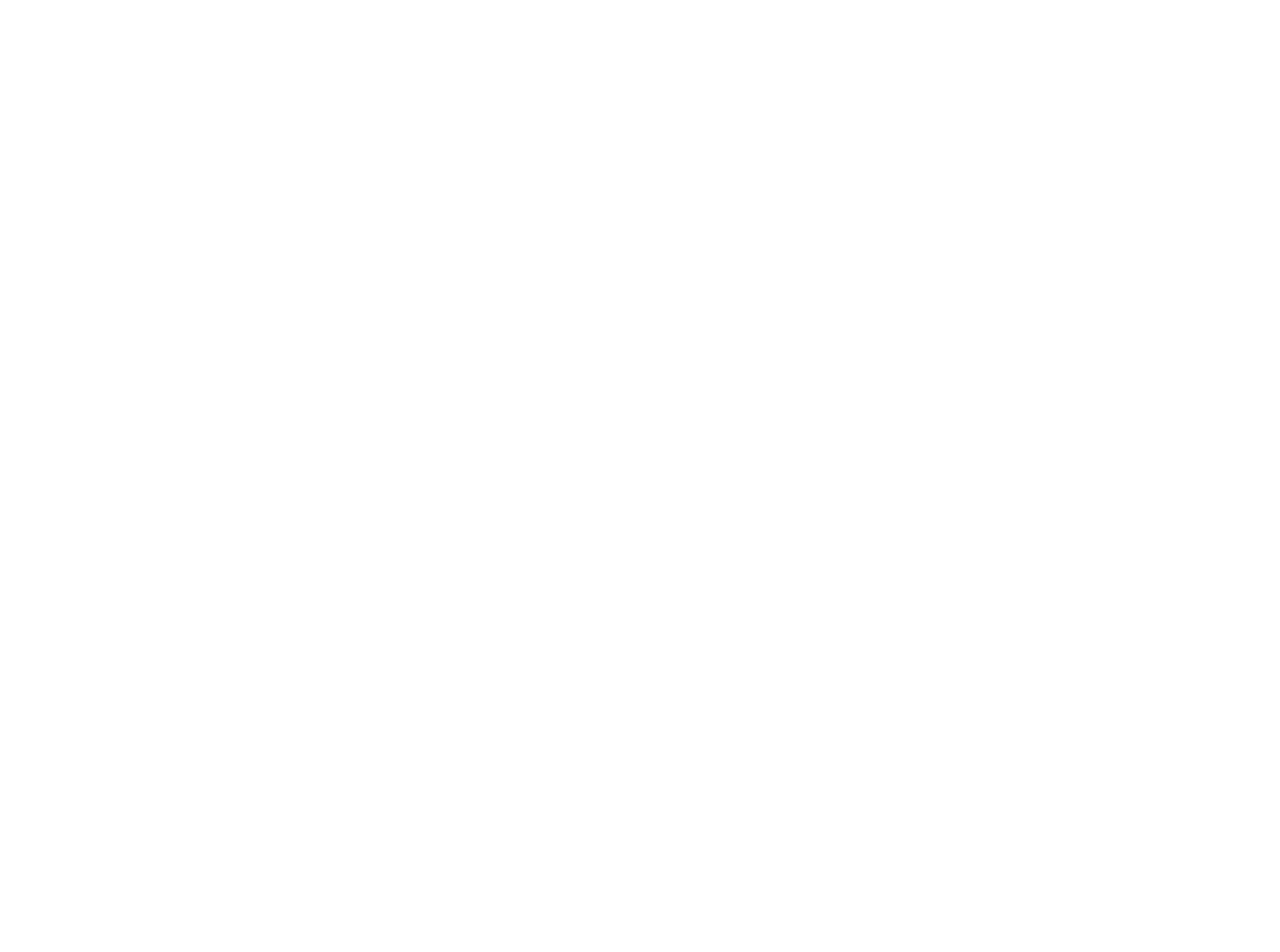
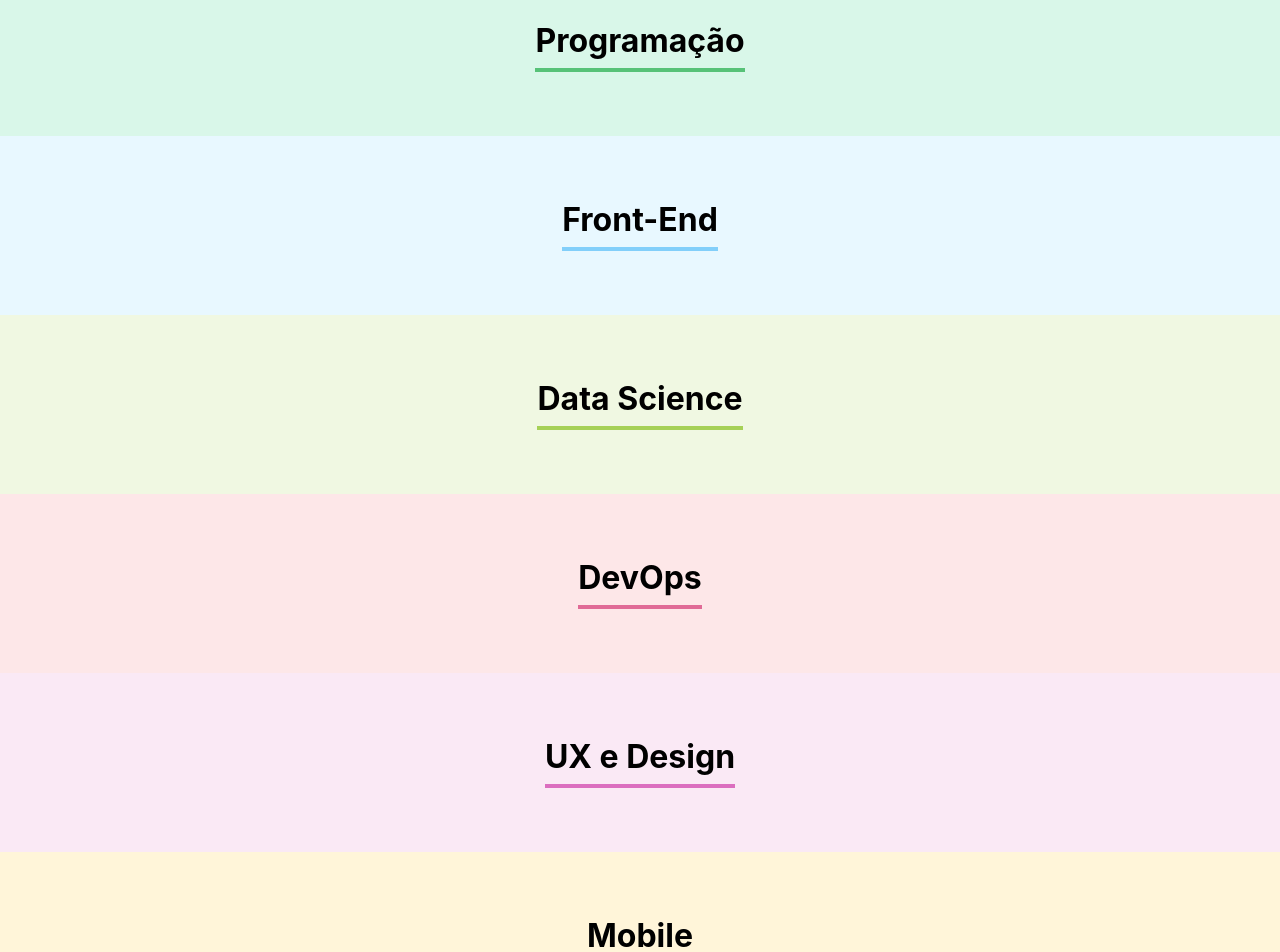
Before and after one commit to PedroHPAlmeida/organo-curso-react-alura, a React (Create React App) app: page / in a window 1280 px wide. Shown: the part 1520-2472 px from the top of the page. Before the commit the page ends 1477 px from the top, so only its background shows below. Built offline with nearby package versions, Linux system fonts and the light colour scheme.

Commit message:
adicionando componente Time

```diff
--- a/src/App.js
+++ b/src/App.js
@@ -1,8 +1,47 @@
 import { useState } from 'react';
 import Banner from './componentes/Banner';
 import Formulario from './componentes/Formulario';
+import Time from './componentes/Time';
 
 function App() {
+
+  const times = [
+    {
+      nome: 'Programação',
+      corPrimaria: '#57C278',
+      corSecundaria: '#D9F7E9'
+    },
+    {
+      nome: 'Front-End',
+      corPrimaria: '#82CFFA',
+      corSecundaria: '#E8F8FF'
+    },
+    {
+      nome: 'Data Science',
+      corPrimaria: '#A6D157',
+      corSecundaria: '#F0F8E2'
+    },
+    {
+      nome: 'DevOps',
+      corPrimaria: '#E06B96',
+      corSecundaria: '#FDE7E8'
+    },
+    {
+      nome: 'UX e Design',
+      corPrimaria: '#DB6EBF',
+      corSecundaria: '#FAE9F5'
+    },
+    {
+      nome: 'Mobile',
+      corPrimaria: '#FFBA05',
+      corSecundaria: '#FFF5D9'
+    },
+    {
+      nome: 'Inovação e Gestão',
+      corPrimaria: '#FF8A29',
+      corSecundaria: '#FFEEDF'
+    }
+  ];
 
   const [colaboradores, setColaboradores] = useState([]);
 
@@ -14,7 +53,8 @@ function App() {
   return (
     <div className="App">
       <Banner/>
-      <Formulario aoColaboradorCadastrado={colaborador => aoNovoColaboradorAdicionado(colaborador)}/>
+      <Formulario times={times.map(time => time.nome)} aoColaboradorCadastrado={colaborador => aoNovoColaboradorAdicionado(colaborador)}/>
+      {times.map(time => <Time key={time.nome} nome={time.nome} corPrimaria={time.corPrimaria} corSecundaria={time.corSecundaria}/>)}
     </div>
   );
 }
--- a/src/componentes/Formulario/index.js
+++ b/src/componentes/Formulario/index.js
@@ -6,12 +6,10 @@ import './Formulario.css';
 
 const Formulario = (props) => {
 
-    const times = ['Programação', 'Front-End','Data Science', 'DevOps', 'UX e Design', 'Mobile', 'Inovação e Gestão'];
-
     const [nome, setNome] = useState('');
     const [cargo, setCargo] = useState('');
     const [imagem, setImagem] = useState('');
-    const [time, setTime] = useState(times[0]);
+    const [time, setTime] = useState(props.times[0]);
 
     const aoSalvar = (evento) => {
         evento.preventDefault();
@@ -50,7 +48,7 @@ const Formulario = (props) => {
                 <ListaSuspensa
                     obrigatorio={true}
                     label="Time"
-                    itens={times}
+                    itens={props.times}
                     valor={time}
                     aoAlterado={valor => setTime(valor)}
                 />
--- /dev/null
+++ b/src/componentes/Time/Time.css
@@ -0,0 +1,11 @@
+.time {
+    text-align: center;
+    padding: 32px;
+}
+
+.time h3 {
+    font-size: 32px;
+    border-bottom: 4px solid;
+    display: inline-block;
+    padding-bottom: 8px;
+}
--- /dev/null
+++ b/src/componentes/Time/index.js
@@ -0,0 +1,13 @@
+import './Time.css';
+
+const Time = (props) => {
+    const css = { backgroundColor: props.corSecundaria }
+
+    return (
+        <section className='time' style={css}>
+            <h3 style={{ borderColor: props.corPrimaria }}>{props.nome}</h3>
+        </section>
+    );
+}
+
+export default Time;
```
